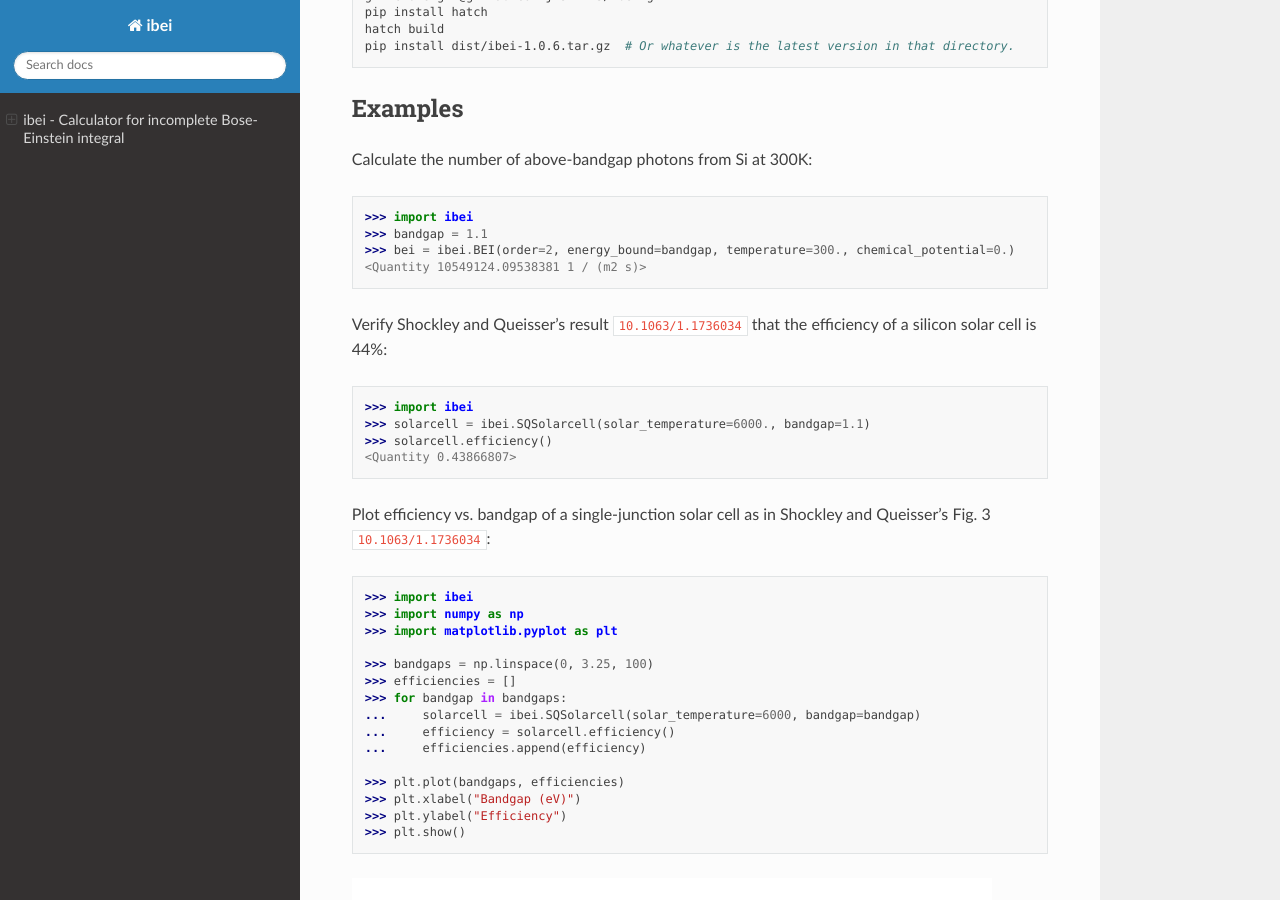
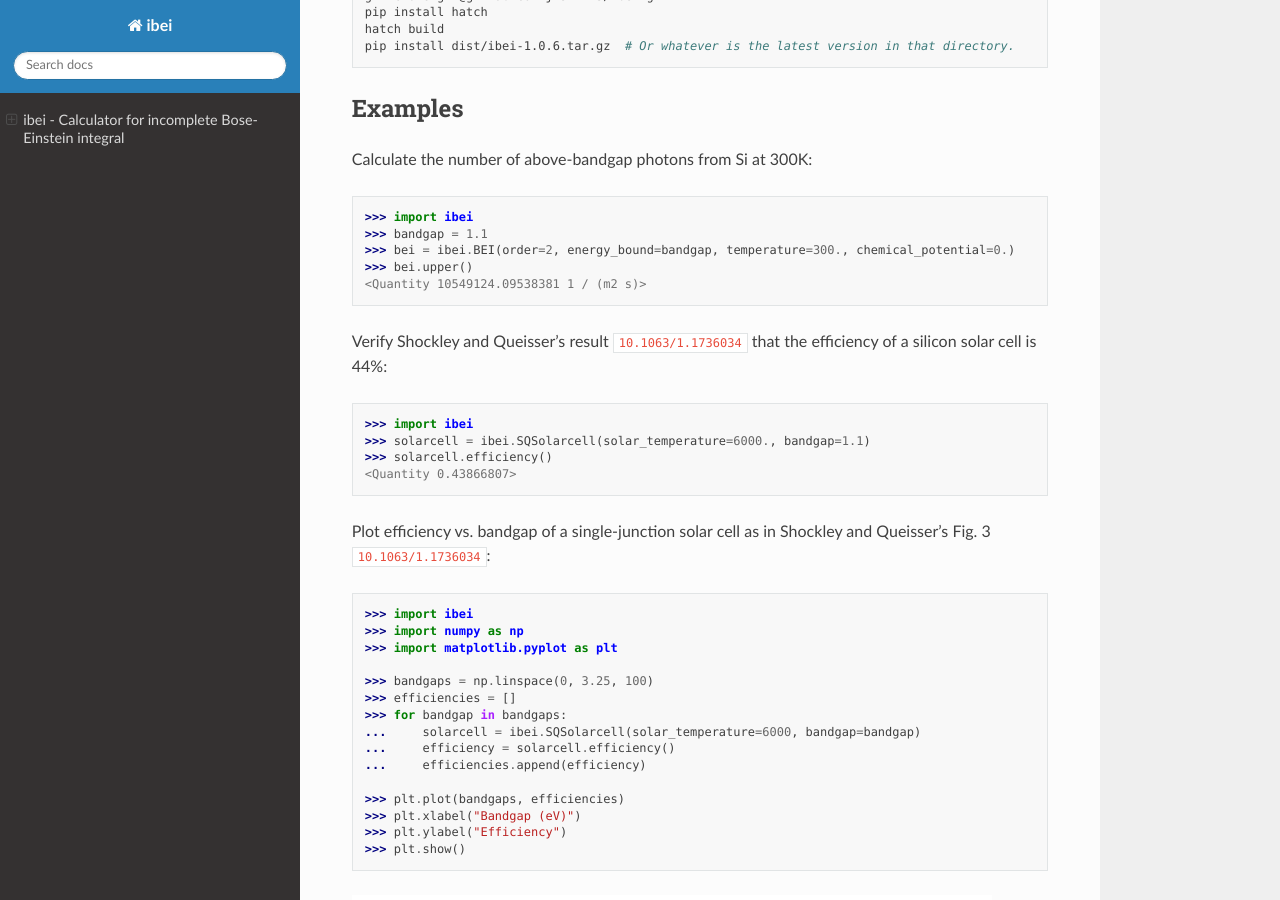
Before and after one commit to jrsmith3/ibei, a Sphinx documentation site: the page built from doc/index.rst, in a window 1280 px wide and 900 px high, scrolled down 784 px. Built offline with Sphinx 7.4.7 and the Read the Docs theme 2.0.0, drawn with Linux system fonts in a browser that asks for light colours; the version number could not be read and is left out; cross-references to code outside the pages are shown as plain code.

Commit message:
Fix error in example in documentation

```diff
--- a/doc/index.rst
+++ b/doc/index.rst
@@ -50,6 +50,7 @@ Calculate the number of above-bandgap photons from Si at 300K:
     >>> import ibei
     >>> bandgap = 1.1
     >>> bei = ibei.BEI(order=2, energy_bound=bandgap, temperature=300., chemical_potential=0.)
+    >>> bei.upper()
     <Quantity 10549124.09538381 1 / (m2 s)>
 
 Verify Shockley and Queisser's result :cite:`10.1063/1.1736034` that
```
